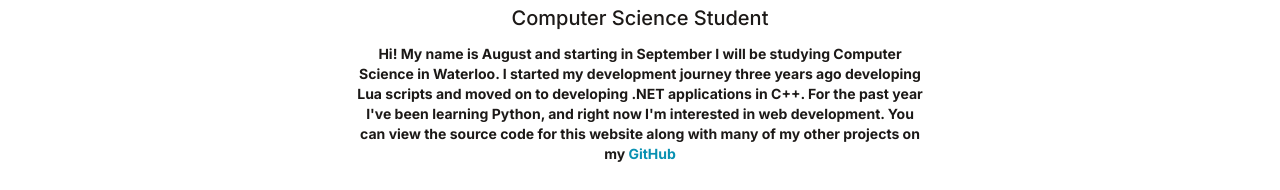
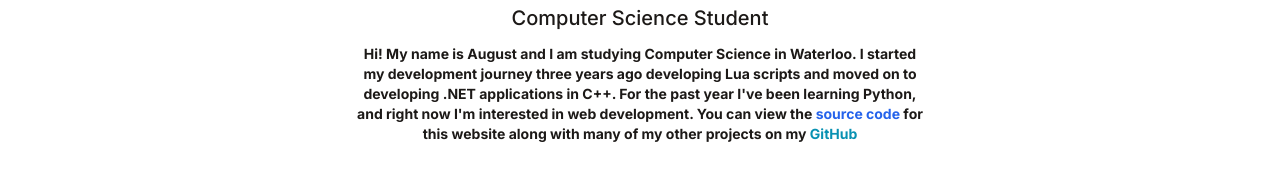
Before and after one commit to sjsaug/portfolio-website, a React (Vite) app: page / in a window 1280 px wide. Shown: the part 160-350 px from the top of the page. Built offline with nearby package versions, Linux system fonts and the light colour scheme.

Commit message:
update intro

```diff
--- a/src/components/intro.jsx
+++ b/src/components/intro.jsx
@@ -5,9 +5,17 @@ function Intro() {
         <div className="flex items-center justify-center flex-col text-center pt-20 pb-6">
             <h1 className="text-4xl md:text-7xl mb-1 md:mb-3 font-bold dark:text-white">August</h1>
             <p className="text-base md:text-xl mb-3 font-medium">Computer Science Student</p>
-            <p className="text-sm max-w-xl mb-6 font-bold">Hi! My name is August and starting in September I will be studying Computer Science in Waterloo.
+            <p className="text-sm max-w-xl mb-6 font-bold">Hi! My name is August and I am studying Computer Science in Waterloo.
             I started my development journey three years ago developing Lua scripts and moved on to developing .NET applications in C++. For the past year I've been learning Python,
-            and right now I'm interested in web development. You can view the source code for this website along with many of my other projects on my {""}
+            and right now I'm interested in web development. You can view the {""}
+            <a
+                href="https://github.com/sjsaug/portfolio-website"
+                target="_blank"
+                className="text-blue-600 hover:underline underline-offset-2 decoration-2 decoration-red-600"
+                rel="noreferrer noopener"
+                >
+                source code
+                </a> {""} for this website along with many of my other projects on my {""}
             <a
                 href="https://github.com/sjsaug"
                 target="_blank"
```
Also changed, not shown: 2 other files (tests, documents, lock files or other folders).
